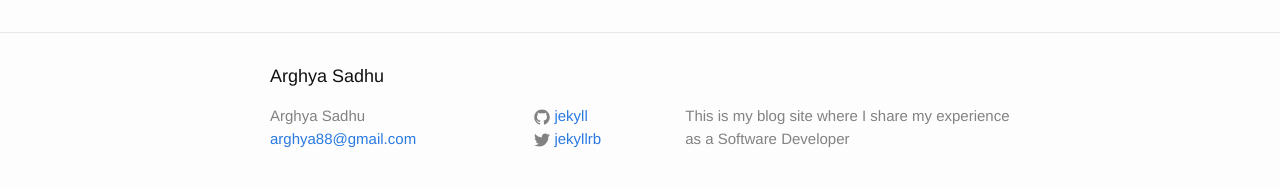
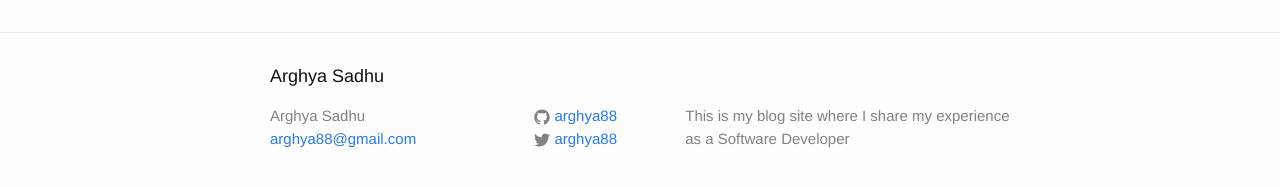
Before and after one commit to arghya88/arghya88.github.io, a Jekyll site: the page built from about.md, in a window 1280 px wide. Shown: the part 318-505 px from the top of the page. Built offline with Jekyll 4.4.1, drawn with Linux system fonts in a browser that asks for light colours.

Commit message:
no message

```diff
--- a/_config.yml
+++ b/_config.yml
@@ -4,9 +4,9 @@
 description: > # this means to ignore newlines until "baseurl:"
   This is my blog site where I share my experience as a Software Developer
 baseurl: "" # the subpath of your site, e.g. /blog/
-url: "http://yourdomain.com" # the base hostname & protocol for your site
-twitter_username: jekyllrb
-github_username:  jekyll
+url: "http://arghya88.github.io" # the base hostname & protocol for your site
+twitter_username: arghya88
+github_username:  arghya88
 
 # Build settings
 markdown: kramdown
```
